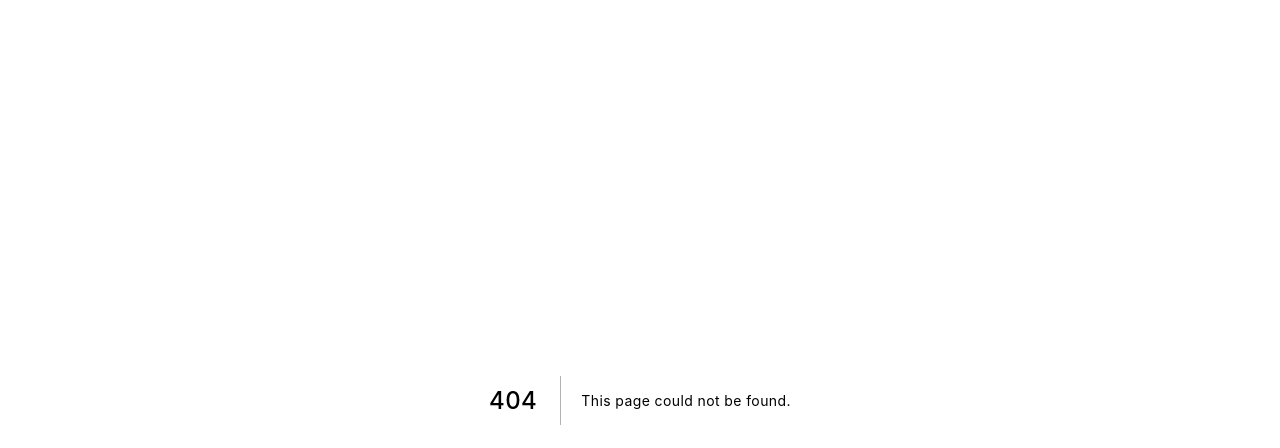
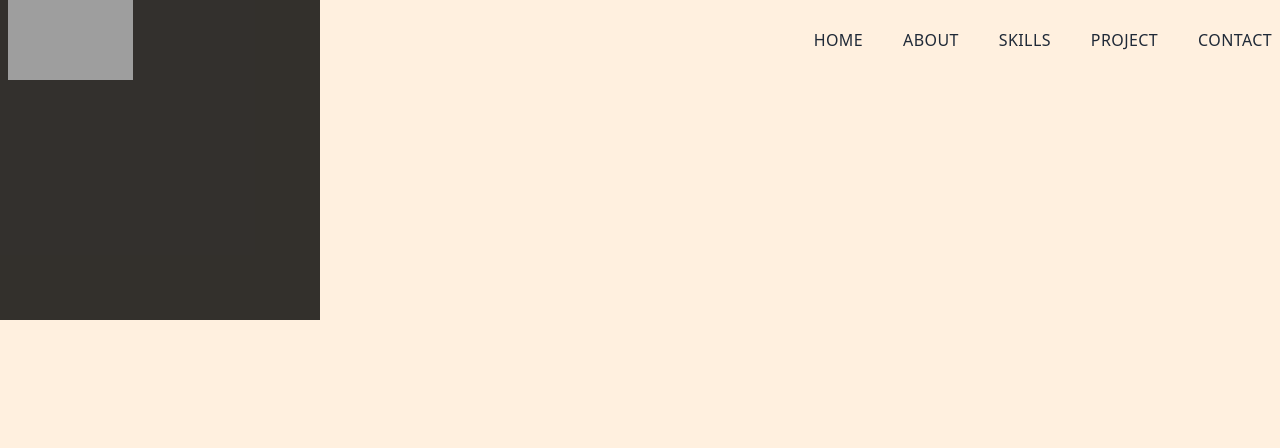
Before and after one commit to Mutalenic/my_personal_portfolio, a Next.js app: page /airquality in a window 1280 px wide. Before the commit this address had no page. Shown: the top 448 px of the page. Built offline with nearby package versions, Linux system fonts and the light colour scheme; grey boxes are pictures that could not be loaded.

Commit message:
Add airquality route put navbar on all pages

```diff
--- a/components/Navbar.jsx
+++ b/components/Navbar.jsx
@@ -111,12 +111,16 @@ const Navbar = () => {
                 LET&#39;S CONNECT
               </p>
               <div className="flex items-center justify-between my-4 w-full sm:w-[80% ]">
+                <a href="https://www.linkedin.com/in/nicomutale/">
                 <div className="rounded-full shadow-lg shadow-gray-300 p-3 cursor-pointer hover:scale:100 ease-in duration-300">
                   <FaLinkedinIn />
                 </div>
+                </a>
+                <a href="https://github.com/mutalenic">
                 <div className="rounded-full shadow-lg shadow-gray-300 p-3 cursor-pointer hover:scale:100 ease-in duration-300">
                   <FaGithub />
                 </div>
+                  </a>
                 <div className="rounded-full shadow-lg shadow-gray-300 p-3 cursor-pointer hover:scale:100 ease-in duration-300">
                   <CgMail />
                 </div>
--- a/pages/_app.js
+++ b/pages/_app.js
@@ -1,7 +1,13 @@
 import '../styles/globals.css'
+import Navbar from '../components/Navbar'
 
 function MyApp({ Component, pageProps }) {
-  return <Component {...pageProps} />
+  return(
+   <>
+  <Navbar />
+  <Component {...pageProps} />
+  </>
+  );
 }
 
-export default MyApp
+export default MyApp;
--- /dev/null
+++ b/pages/airquality.jsx
@@ -0,0 +1,13 @@
+import React from 'react'
+
+function airquality() {
+  return (
+    <div className="w-full">
+        <div className="w-screen h-[30vh] lg:w-[40vh] relative">
+            <div className="absolute top-0 left-0 w-full h-[30vh] lg:h-[40vh] bg-black/80 z-10" />
+            </div>
+        </div>
+  )
+}
+
+export default airquality;
--- a/pages/index.js
+++ b/pages/index.js
@@ -3,7 +3,6 @@ import Image from 'next/image'
 import About from '../components/About'
 import Contact from '../components/Contact'
 import Hero from '../components/Hero'
-import Navbar from '../components/Navbar'
 import Skills from '../components/Skills'
 import Work from '../components/Work'
 import WorkItem from '../components/WorkItem'
@@ -16,7 +15,6 @@ export default function Home() {
         <meta name="description" content="Generated by create next app" />
         <link rel="icon" href="/favicon.ico" />
       </Head>
-      <Navbar />
       <Hero />
       <About />
       <Skills />
```
